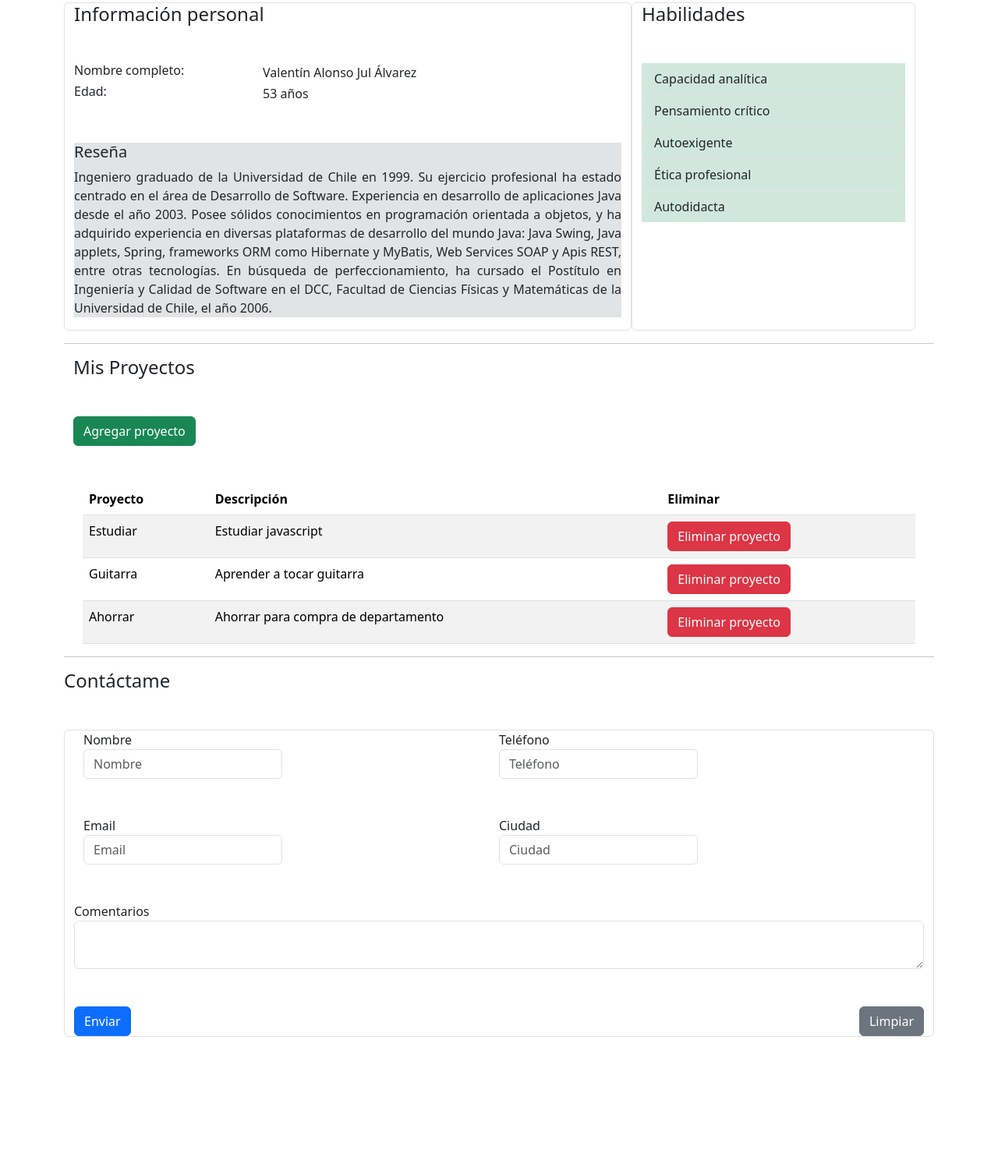
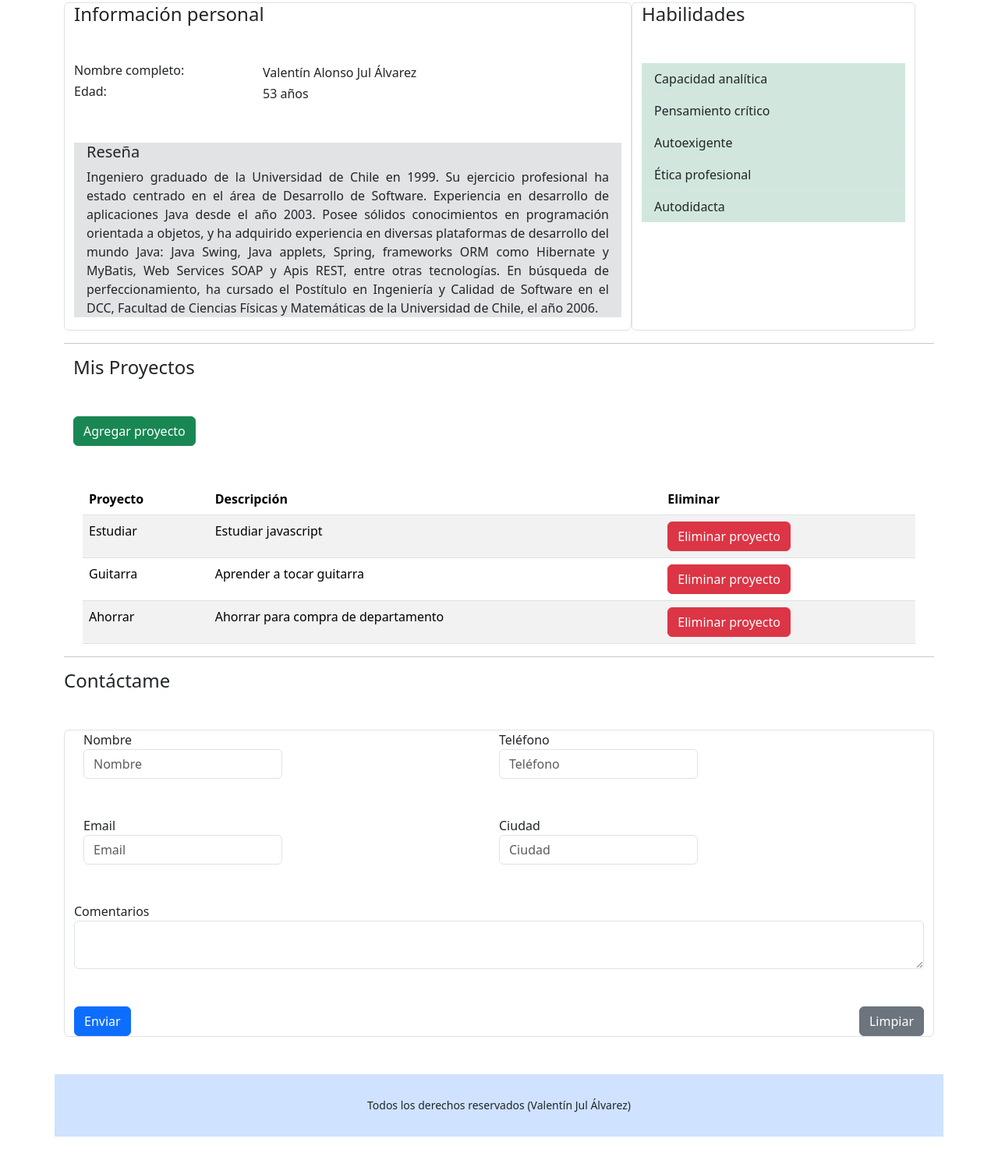
Before and after one commit to vjul/portafolio_1, a plain HTML site: page index.html in a window 1280 px wide. Shown: the part 141-1638 px from the top of the page at 78% size. Before the commit the page ends 1471 px from the top, so only its background shows below. Drawn offline with nearby package versions, Linux system fonts and the light colour scheme.

Commit message:
Agregando header y footer

```diff
--- a/index.html
+++ b/index.html
@@ -11,11 +11,11 @@
 </head>
 
 <body>
-    <section>
+    <header>
         <div class="container mt-5 text-primary-emphasis">
             <h1>Portafolio de Valentín Jul</h1>
         </div>
-    </section>
+    </header>
     <section class="container">
         <div class="container row mt-5 ">
             <div class="container border rounded col-md-8 ">
@@ -28,7 +28,7 @@
                     <h6 class="col-md-4">Edad:</h6>
                     <span class="col-md-8">53 años</span>
                 </div>
-                <div class="bg-secondary-subtle">
+                <div class="bg-secondary-subtle ps-3 pe-3">
                     <h5 class="mt-5">Reseña</h5>
                     <p class="justify ">Ingeniero graduado de la Universidad de Chile en 1999. Su ejercicio profesional
                         ha
@@ -170,6 +170,11 @@
             </form>
         </div>
     </section>
+    <footer class="container">
+        <div class="mt-5 mb-5 text-center bg-primary-subtle row align-items-center" style="height: 5rem;">
+            <small>Todos los derechos reservados (Valentín Jul Álvarez)</small>
+        </div>
+    </footer>
     <script src="https://cdn.jsdelivr.net/npm/bootstrap@5.3.3/dist/js/bootstrap.bundle.min.js"
         integrity="sha384-YvpcrYf0tY3lHB60NNkmXc5s9fDVZLESaAA55NDzOxhy9GkcIdslK1eN7N6jIeHz"
         crossorigin="anonymous"></script>
```
